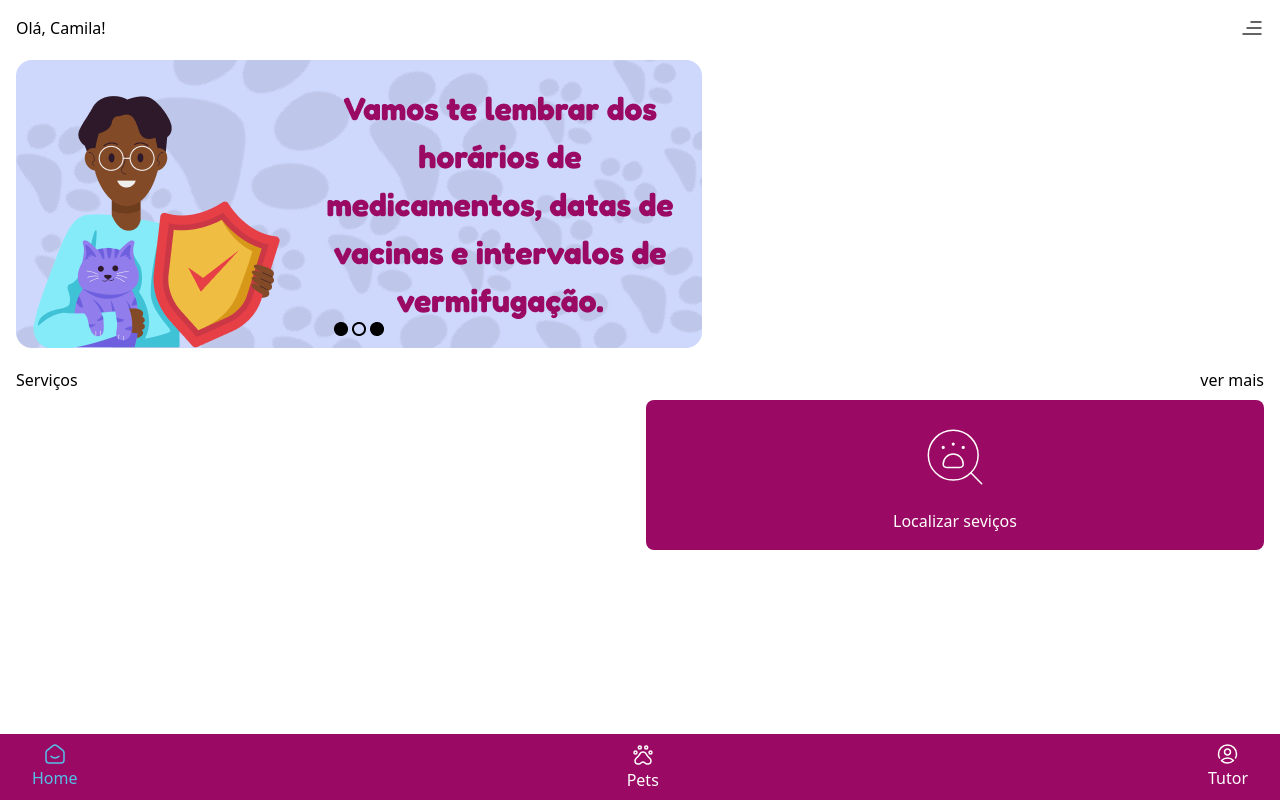
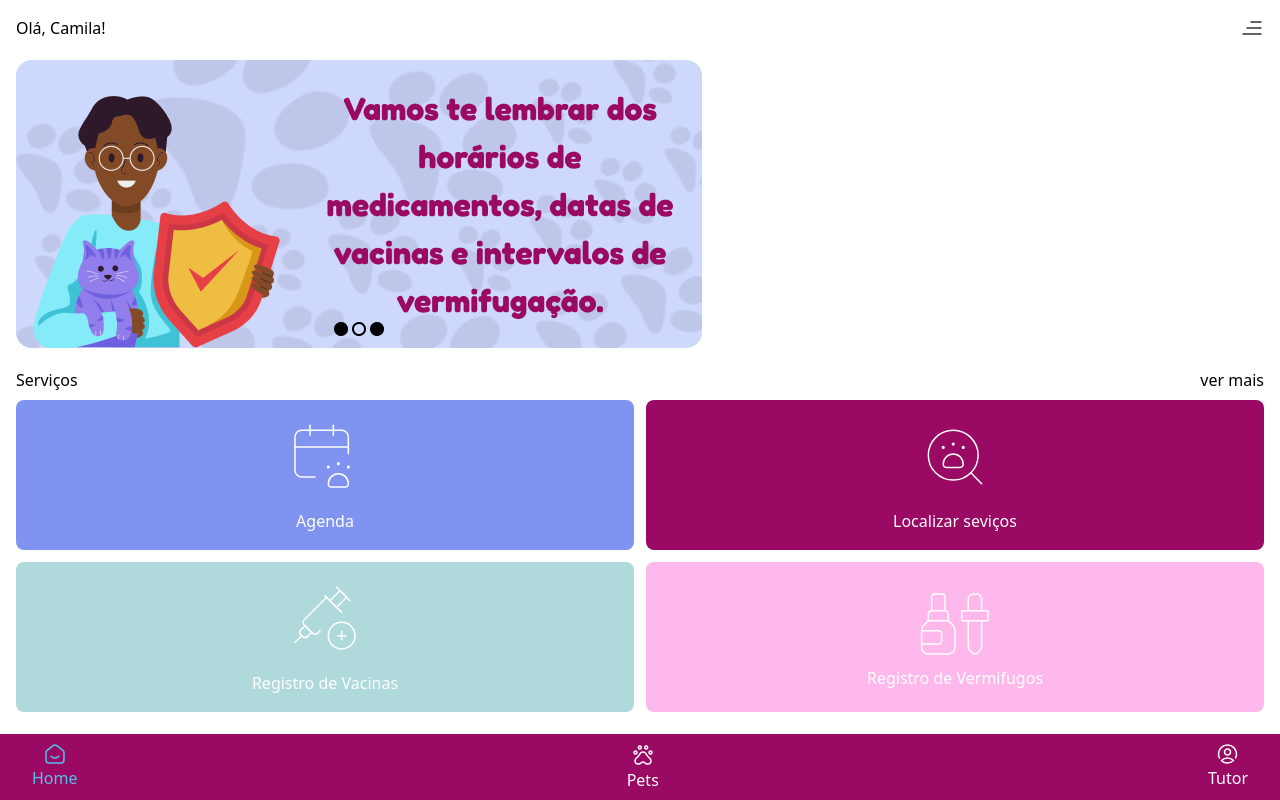
Before and after one commit to PetJournal/petjournal.web, a Next.js app: page / in a window 1280 px wide. Built offline with nearby package versions, Linux system fonts and the light colour scheme; what miragejs would draw is missing.

Commit message:
chore: add extended bg colors

```diff
--- a/tailwind.config.js
+++ b/tailwind.config.js
@@ -11,7 +11,9 @@ module.exports = {
   theme: {
     extend: {
       backgroundColor: {
-
+        'custom-blue': '#8093F1',
+        'custom-cyan': '#AFD9DB',
+        'custom-pink': '#FFB8EB',
         'custom-purple' : '#9A0963',
         'custom-purple-hover': '#6E0046',
       },
```
